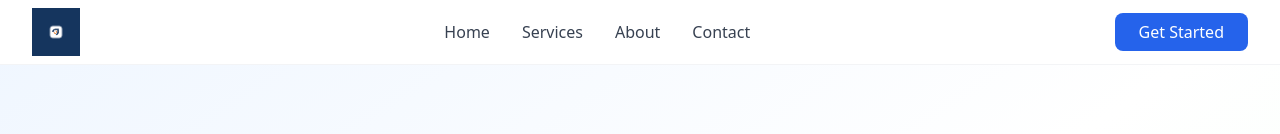
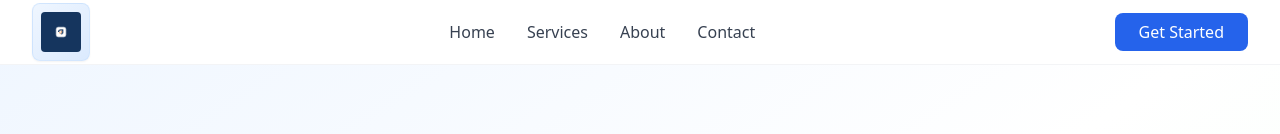
Before and after one commit to Mobolaji-bot/Thinkbase, a React (Vite) app: page / in a window 1280 px wide. Shown: the top 134 px of the page. Built offline with nearby package versions, Linux system fonts and the light colour scheme.

Commit message:
Updated Header.tsx

```diff
--- a/src/components/Header.tsx
+++ b/src/components/Header.tsx
@@ -9,12 +9,14 @@ export default function Header() {
       <div className="max-w-7xl mx-auto px-4 sm:px-6 lg:px-8">
         <div className="flex justify-between items-center h-16">
           <div className="flex-shrink-0">
-            <a href="#home" className="flex items-center hover:opacity-80 transition-opacity">
-              <img
-                src="/ThinkBase_version_2_Logo_5.jpg"
-                alt="Thinkbase Logo"
-                className="h-12 w-auto"
-              />
+            <a href="#home" className="flex items-center hover:scale-105 transition-transform">
+              <div className="bg-gradient-to-br from-blue-50 to-blue-100 rounded-lg p-2 shadow-sm border border-blue-200/50">
+                <img
+                  src="/ThinkBase_version_2_Logo_5.jpg"
+                  alt="Thinkbase Logo"
+                  className="h-10 w-10 object-cover rounded"
+                />
+              </div>
             </a>
           </div>
 
```
